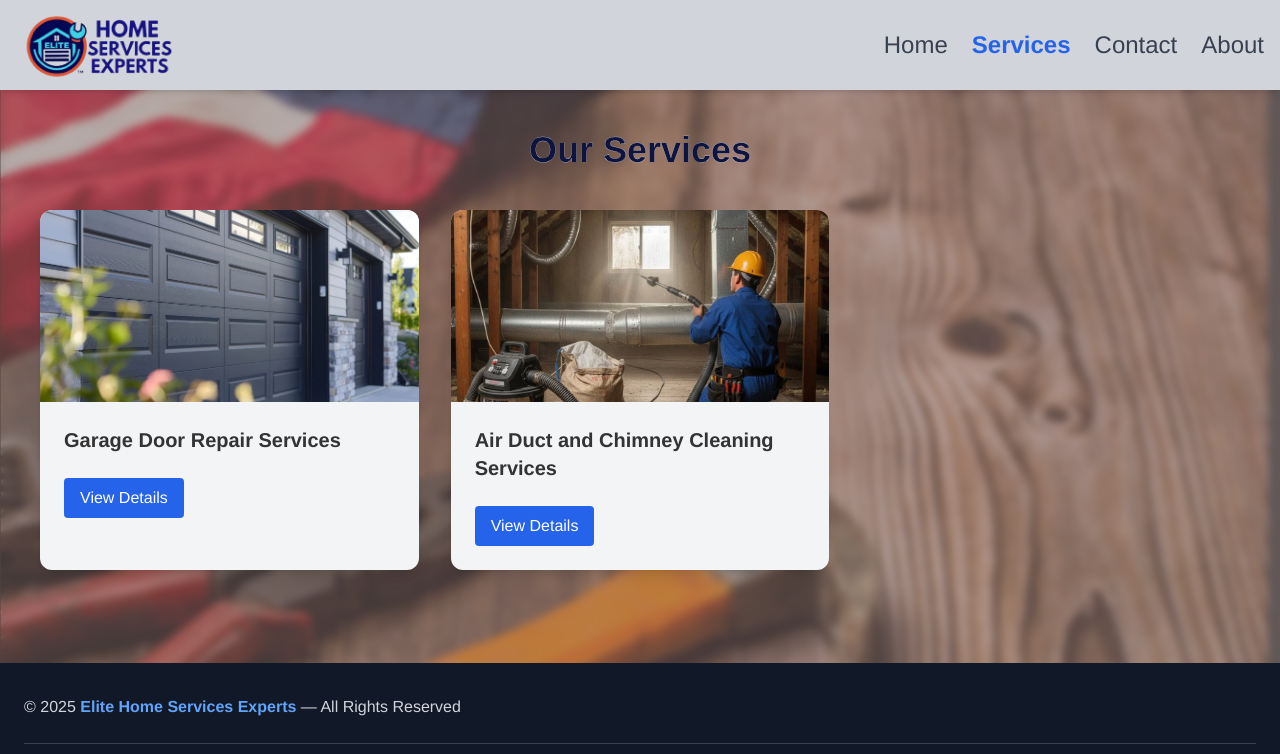
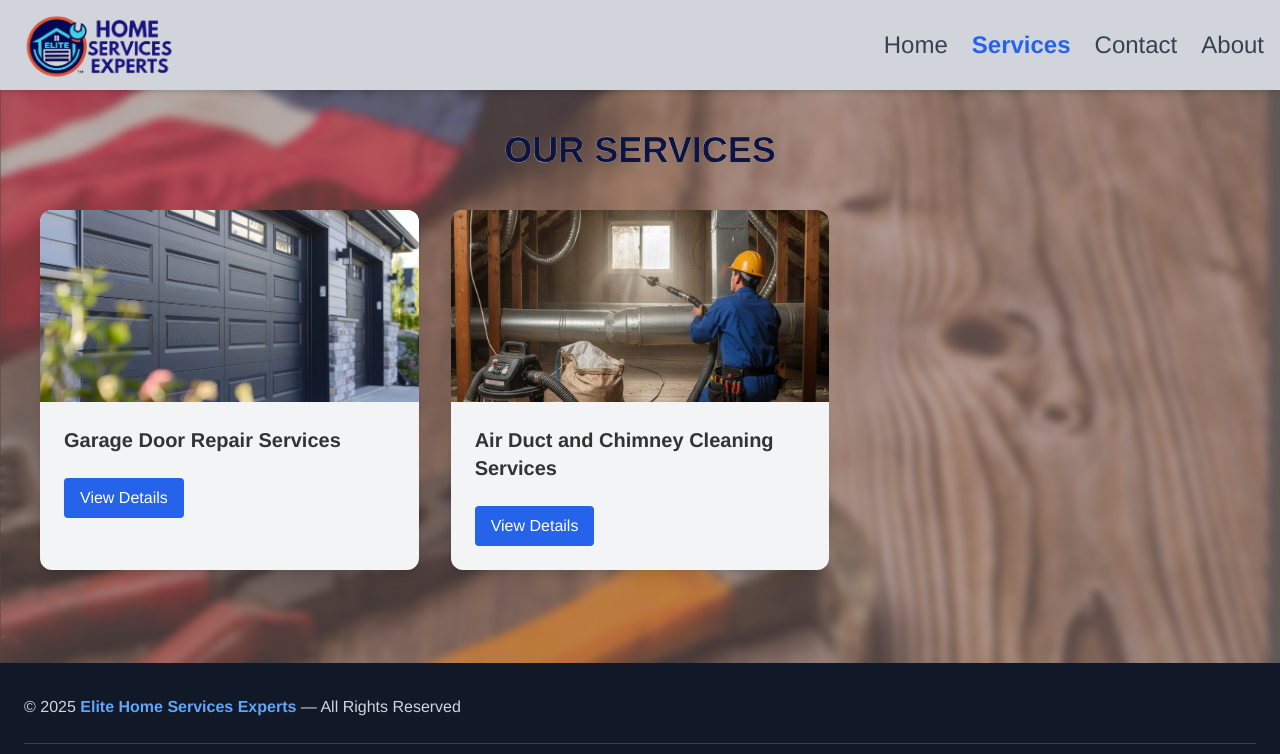
Before and after one commit to elitehomeservices70/elitehomeservices, a React (Vite) app: page /services in a window 1280 px wide. Shown: the top 754 px of the page. Built offline with nearby package versions, Linux system fonts and the light colour scheme.

Commit message:
Updated CSS for [describe purpose, e.g., navbar styling]

```diff
--- a/index.html
+++ b/index.html
@@ -5,7 +5,7 @@
   <meta charset="UTF-8" />
   <link rel="icon" type="image/svg+xml" href="/logo.png" />
   <meta name="viewport" content="width=device-width, initial-scale=1.0" />
-  <title>Elite Home Services</title>
+  <title>Elite Home Services Experts</title>
 </head>
 
 <body>
--- a/src/index.css
+++ b/src/index.css
@@ -23,3 +23,7 @@ body::before {
   -webkit-text-stroke: 0.2px white;
   color: rgb(14, 20, 64); /* fill color */
 }
+
+.text-uc{
+  text-transform: uppercase;
+}
--- a/src/pages/About.jsx
+++ b/src/pages/About.jsx
@@ -7,7 +7,7 @@ export default function About() {
       {/* About Section */}
       <main className="flex justify-center items-center px-5 py-16">
         <div className="w-full max-w-3xl bg-white/90 backdrop-blur-md shadow-xl rounded-2xl p-8 animate-fadeIn text-center">
-          <h2 className="text-3xl text-blue-900 font-bold mb-6 text-center">
+          <h2 className="text-3xl text-blue-900 font-bold mb-6 text-center text-uc">
             ABOUT US
           </h2>
           <p className="text-gray-700 mb-6 text-justify leading-relaxed animate-fadeIn">
--- a/src/pages/Contact.jsx
+++ b/src/pages/Contact.jsx
@@ -30,7 +30,7 @@ export default function Contact() {
     <>
       <main className="flex justify-center items-center py-16 mx-4 animate-fadeIn">
         <div className="w-full max-w-xl bg-white/80 backdrop-blur-md shadow-xl rounded-2xl p-8">
-          <h2 className="text-3xl text-blue-900 font-bold mb-4 text-center">
+          <h2 className="text-3xl text-blue-900 font-bold mb-4 text-center text-uc">
             Contact Us
           </h2>
           <p className="m-6 text-center text-gray-700">
--- a/src/pages/ServiceDetails.jsx
+++ b/src/pages/ServiceDetails.jsx
@@ -8,7 +8,7 @@ export default function ServiceDetails() {
 
   return (
     <main className="content">
-      <h2 className="text-4xl text-outline font-bold m-6 text-center uppercase">
+      <h2 className="text-4xl text-outline font-bold m-6 text-center uppercase text-uc">
         {id.replace(/_/g, " ")}
       </h2>
 
--- a/src/pages/Services.jsx
+++ b/src/pages/Services.jsx
@@ -4,7 +4,7 @@ import serviceListData from "../data/serviceListData";
 export default function Services() {
   return (
     <main className="content p-10 animate-fadeIn">
-      <h2 className=" text-outline text-4xl font-bold mb-10 text-center ">
+      <h2 className=" text-outline text-4xl font-bold mb-10 text-center text-uc ">
         Our Services
       </h2>
 
```
